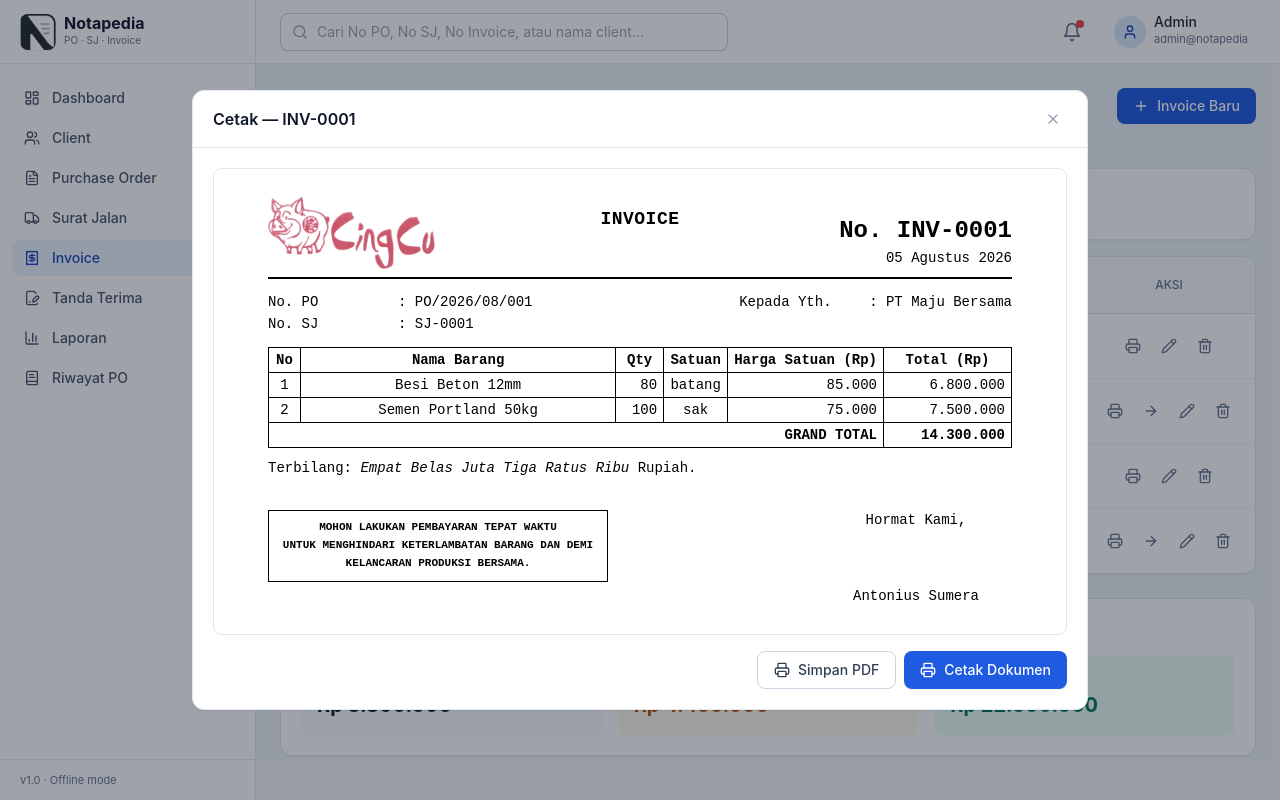
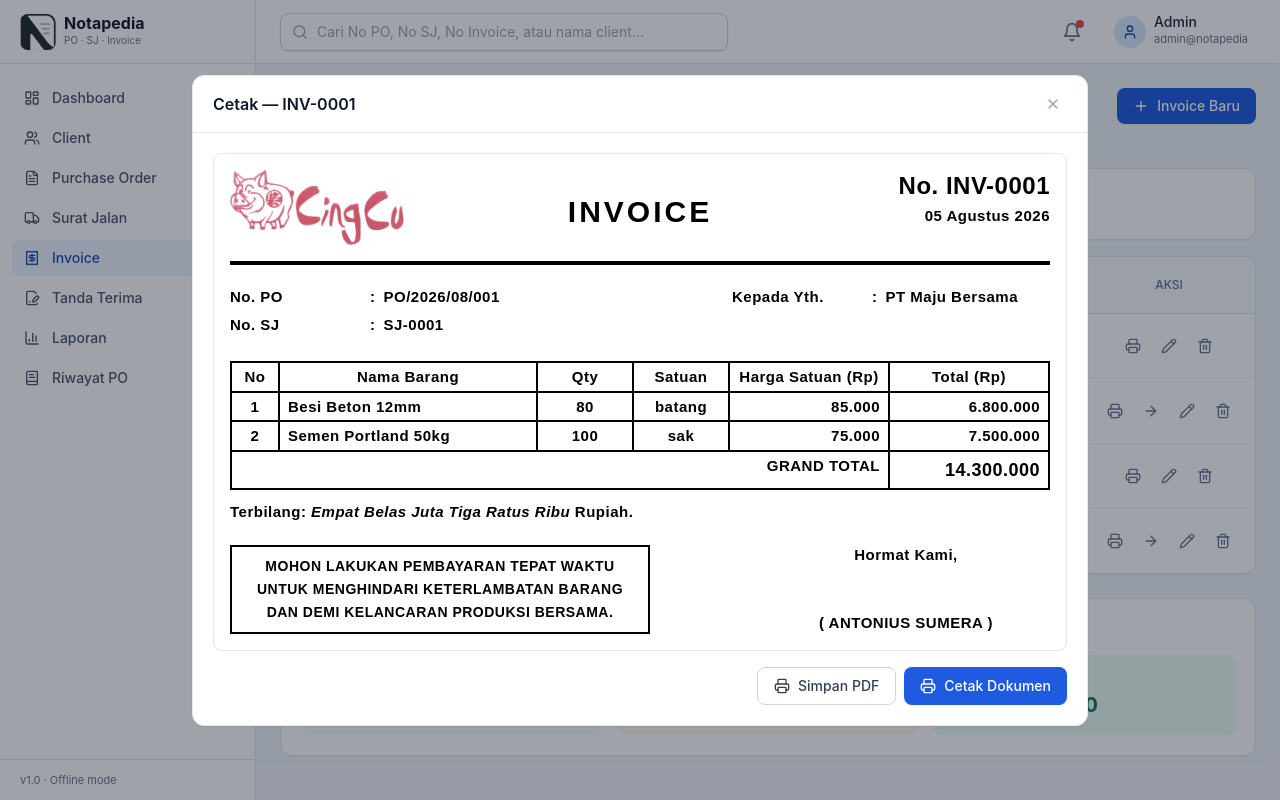
Before and after one commit to Aliester10/Notapedia, a React (Vite) app: page /#/invoice in a window 1280 px wide. Both pictures are taken after a click on the button 1133 px from the left and 346 px from the top of the page. Built offline with nearby package versions, Linux system fonts and the light colour scheme.

Commit message:
style(print): redesign template cetak dotmatrix - font Arial bold 15px, border tebal, margin @page, judul di tengah

```diff
--- a/src/components/PrintLayout.jsx
+++ b/src/components/PrintLayout.jsx
@@ -5,37 +5,61 @@
 import cingcuLogo from '../assets/cingculogo.png';
 
 const dotStyle = {
-  fontFamily: '"Courier New", Courier, monospace',
-  fontSize: '11px',
+  fontFamily: 'Arial, Helvetica, sans-serif',
+  fontSize: '15px',
+  lineHeight: '1.3',
+  fontWeight: '700',
+  WebkitFontSmoothing: 'none',
+  letterSpacing: '0.5px',
   color: '#000',
   background: '#fff',
 };
 
-const thTd = 'border border-black px-1.5 py-0.5 text-center align-top';
+const thTd = 'border-2 border-black px-2 py-1 align-top';
+const thClass = 'border-2 border-black px-2 py-1 text-center font-black align-middle whitespace-nowrap';
 
-function DocHeader({ kiri, tengah, kanan }) {
+function DocHeader({ tengah, kanan }) {
   return (
     <div>
-      <div className="flex items-start justify-between relative">
-        <img src={cingcuLogo} alt="logo" className="h-[72px] w-auto" />
-        {tengah && <div className="absolute left-1/2 -translate-x-1/2 text-center leading-[18px]">{tengah}</div>}
-        <div className="text-right leading-[22px] self-end text-sm">{kanan}</div>
+      <style>
+        {`
+          @media print {
+            @page {
+              margin: 0.8cm 1.3cm 1.3cm 1.3cm;
+            }
+          }
+        `}
+      </style>
+      <div className="relative flex items-start justify-between">
+        <div className="logo">
+          <img src={cingcuLogo} alt="logo" className="h-[75px] w-auto" />
+        </div>
+        {tengah && (
+          <div className="absolute left-1/2 -translate-x-1/2 pt-2">
+            {tengah}
+          </div>
+        )}
+        <div className="text-right">
+          {kanan}
+        </div>
       </div>
-      <div className="mt-2 border-b-2 border-black" />
+      <div className="mt-4 border-b-4 border-black" />
     </div>
   );
 }
 
 function MetaRow({ label, value }) {
   return (
-    <div>
-      <span className="inline-block w-[130px]">{label}</span>: {value}
+    <div className="flex">
+      <span className="inline-block w-[140px] font-semibold">{label}</span>
+      <span className="mr-2">:</span>
+      <span>{value}</span>
     </div>
   );
 }
 
 function TerbilangText({ total }) {
-  return <div className="mt-2.5 text-sm">Terbilang: <span className="italic capitalize">{terbilang(total)}</span> Rupiah.</div>;
+  return <div className="mt-3 text-[15px]">Terbilang: <span className="italic capitalize">{terbilang(total)}</span> Rupiah.</div>;
 }
 
 export function SJPrint({ sj }) {
@@ -44,45 +68,45 @@ export function SJPrint({ sj }) {
     0
   );
   return (
-    <div style={dotStyle} className="mx-auto max-w-3xl p-3">
+    <div style={dotStyle} className="w-full">
       <DocHeader
         tengah={
-          <div className="text-lg font-bold tracking-wide mt-2">SURAT JALAN</div>
+          <div className="text-3xl font-bold tracking-widest pt-4">SURAT JALAN</div>
         }
         kanan={
           <>
-            <div className="text-2xl font-bold">No. {sj.no_sj}</div>
-            <div>{formatDateLong(sj.tanggal_kirim)}</div>
+            <div className="mb-1 text-2xl font-bold">No. {sj.no_sj}</div>
+            <div className="text-[15px]">{formatDateLong(sj.tanggal_kirim)}</div>
           </>
         }
       />
-      <div className="mt-3 flex justify-between text-sm leading-[22px]">
-        <div>
+      <div className="mt-5 flex justify-between text-[15px] leading-relaxed">
+        <div className="space-y-1">
           <MetaRow label="No. PO" value={sj.no_po} />
           <MetaRow label="Pengirim" value={sj.nama_pengirim} />
         </div>
-        <div>
+        <div className="space-y-1 pr-8">
           <MetaRow label="Kepada Yth." value={sj.client_nama} />
         </div>
       </div>
 
-      <table className="mt-3 w-full border-collapse text-sm">
+      <table className="mt-6 w-full border-collapse text-[15px]">
         <thead>
           <tr>
-            <th className={`${thTd} text-center`}>No</th>
-            <th className={`${thTd} text-center`}>Nama Barang</th>
-            <th className={`${thTd} text-center`}>Satuan</th>
-            <th className={`${thTd} text-center`}>Qty</th>
-            <th className={`${thTd} text-center`}>Keterangan</th>
+            <th className={`${thClass} w-12`}>No</th>
+            <th className={thClass}>Nama Barang</th>
+            <th className={`${thClass} w-24`}>Satuan</th>
+            <th className={`${thClass} w-24`}>Qty</th>
+            <th className={`${thClass} w-64`}>Keterangan</th>
           </tr>
         </thead>
         <tbody>
           {sj.items.map((it, i) => (
             <tr key={it.id}>
-              <td className={thTd}>{i + 1}</td>
+              <td className={`${thTd} text-center`}>{i + 1}</td>
               <td className={thTd}>{it.nama_barang}</td>
-              <td className={thTd}>{it.satuan}</td>
-              <td className={`${thTd} text-center`}>{it.qty_kirim}</td>
+              <td className={`${thTd} text-center`}>{it.satuan}</td>
+              <td className={`${thTd} text-center font-bold`}>{it.qty_kirim}</td>
               <td className={thTd}>{it.keterangan || ''}</td>
             </tr>
           ))}
@@ -90,19 +114,19 @@ export function SJPrint({ sj }) {
       </table>
 
       {totalRetur > 0 && (
-        <div className="mt-2 text-sm">
+        <div className="mt-4 text-[15px] font-bold">
           Catatan Retur: {formatQty(totalRetur)} barang ditolak / dikembalikan.
         </div>
       )}
 
-      <div className="mt-9 grid grid-cols-2 gap-8 text-sm">
+      <div className="mt-4 flex justify-between px-12 text-[15px]">
         <div className="text-center">
           <div>Pengirim,</div>
-          <div className="mt-14">{sj.nama_pengirim}</div>
+          <div className="pt-[48px] font-bold uppercase">( {sj.nama_pengirim || '................'} )</div>
         </div>
         <div className="text-center">
           <div>Penerima,</div>
-          <div className="mt-14">( {sj.client_nama} )</div>
+          <div className="pt-[48px] font-bold uppercase">( {sj.client_nama} )</div>
         </div>
       </div>
     </div>
@@ -111,71 +135,70 @@ export function SJPrint({ sj }) {
 
 export function InvoicePrint({ inv }) {
   return (
-    <div style={dotStyle} className="mx-auto max-w-3xl p-3">
+    <div style={dotStyle} className="w-full">
       <DocHeader
         tengah={
-          <div className="text-lg font-bold tracking-wide mt-2">INVOICE</div>
+          <div className="text-3xl font-bold tracking-widest pt-4">INVOICE</div>
         }
         kanan={
           <>
-            <div className="text-2xl font-bold">No. {inv.no_invoice}</div>
-            <div>{formatDateLong(inv.tanggal_invoice)}</div>
+            <div className="mb-1 text-2xl font-bold">No. {inv.no_invoice}</div>
+            <div className="text-[15px]">{formatDateLong(inv.tanggal_invoice)}</div>
           </>
         }
       />
-      <div className="mt-3 flex justify-between text-sm leading-[22px]">
-        <div>
+      <div className="mt-5 flex justify-between text-[15px] leading-relaxed">
+        <div className="space-y-1">
           <MetaRow label="No. PO" value={inv.no_po} />
           <MetaRow label="No. SJ" value={inv.no_sj} />
-          {inv.rest && <MetaRow label="Rest" value={inv.rest} />}
         </div>
-        <div>
+        <div className="space-y-1 pr-8">
           <MetaRow label="Kepada Yth." value={inv.client_nama} />
         </div>
       </div>
 
-      <table className="mt-3 w-full border-collapse text-sm">
+      <table className="mt-6 w-full border-collapse text-[15px]">
         <thead>
           <tr>
-            <th className={`${thTd} w-8`}>No</th>
-            <th className={thTd}>Nama Barang</th>
-            <th className={`${thTd} w-12`}>Qty</th>
-            <th className={`${thTd} w-16`}>Satuan</th>
-            <th className={`${thTd} w-32 whitespace-nowrap`}>Harga Satuan (Rp)</th>
-            <th className={`${thTd} w-32 whitespace-nowrap`}>Total (Rp)</th>
+            <th className={`${thClass} w-12`}>No</th>
+            <th className={thClass}>Nama Barang</th>
+            <th className={`${thClass} w-24`}>Qty</th>
+            <th className={`${thClass} w-24`}>Satuan</th>
+            <th className={`${thClass} w-40 whitespace-nowrap`}>Harga Satuan (Rp)</th>
+            <th className={`${thClass} w-40 whitespace-nowrap`}>Total (Rp)</th>
           </tr>
         </thead>
         <tbody>
           {inv.items.map((it, i) => (
             <tr key={it.id}>
-              <td className={thTd}>{i + 1}</td>
+              <td className={`${thTd} text-center`}>{i + 1}</td>
               <td className={thTd}>{it.nama_barang}</td>
-              <td className={`${thTd} text-right`}>{it.qty}</td>
-              <td className={thTd}>{it.satuan}</td>
+              <td className={`${thTd} text-center font-bold`}>{it.qty}</td>
+              <td className={`${thTd} text-center`}>{it.satuan}</td>
               <td className={`${thTd} text-right`}>{formatQty(it.harga_satuan)}</td>
-              <td className={`${thTd} text-right`}>{formatQty(it.subtotal)}</td>
+              <td className={`${thTd} text-right font-bold`}>{formatQty(it.subtotal)}</td>
             </tr>
           ))}
         </tbody>
         <tfoot>
           <tr>
             <td colSpan={5} className={`${thTd} text-right font-bold`}>GRAND TOTAL</td>
-            <td className={`${thTd} text-right font-bold`}>{formatQty(inv.total)}</td>
+            <td className={`${thTd} text-right font-bold text-lg`}>{formatQty(inv.total)}</td>
           </tr>
         </tfoot>
       </table>
 
       <TerbilangText total={inv.total} />
 
-      <div className="mt-8 flex items-start justify-between">
-        <div className="w-[340px] border border-black p-2 text-center text-[11px] leading-relaxed font-bold">
+      <div className="mt-6 flex items-start justify-between">
+        <div className="w-[420px] border-2 border-black p-2 text-center text-sm leading-relaxed font-bold">
           MOHON LAKUKAN PEMBAYARAN TEPAT WAKTU<br />
           UNTUK MENGHINDARI KETERLAMBATAN BARANG DAN DEMI KELANCARAN PRODUKSI BERSAMA.
         </div>
 
-        <div className="text-center w-48 text-sm">
+        <div className="text-center w-56 text-[15px] mr-8">
           <div>Hormat Kami,</div>
-          <div className="mt-14">Antonius Sumera</div>
+          <div className="pt-[48px] font-bold uppercase">( Antonius Sumera )</div>
         </div>
       </div>
     </div>
@@ -184,65 +207,65 @@ export function InvoicePrint({ inv }) {
 
 export function TandaTerimaPrint({ tt }) {
   return (
-    <div style={dotStyle} className="mx-auto max-w-3xl p-3">
+    <div style={dotStyle} className="w-full">
       <DocHeader
         tengah={
-          <div className="text-lg font-bold tracking-wide mt-2">TANDA TERIMA</div>
+          <div className="text-3xl font-bold tracking-widest pt-4">TANDA TERIMA</div>
         }
         kanan={
           <>
-            <div className="text-2xl font-bold">No. {tt.no_dokumen}</div>
-            <div>{formatDateLong(tt.tanggal)}</div>
+            <div className="mb-1 text-2xl font-bold">No. {tt.no_dokumen}</div>
+            <div className="text-[15px]">{formatDateLong(tt.tanggal)}</div>
           </>
         }
       />
 
-      <div className="mt-3 text-sm leading-[22px]">
+      <div className="mt-2 space-y-1 text-[15px] leading-relaxed">
         <MetaRow label="Diserahkan oleh" value={tt.diserahkan_oleh} />
         <MetaRow label="Diterima oleh" value={tt.diterima_oleh || '-'} />
       </div>
 
-      <table className="mt-3 w-full border-collapse text-sm">
+      <table className="mt-6 w-full border-collapse text-[15px]">
         <thead>
           <tr>
-            <th className={thTd}>No</th>
-            <th className={thTd}>No. Invoice</th>
-            <th className={thTd}>Tgl Invoice</th>
-            <th className={thTd}>No. PO</th>
-            <th className={thTd}>Tanggal PO</th>
-            <th className={thTd}>Jumlah (Rp)</th>
+            <th className={`${thClass} w-12`}>No</th>
+            <th className={thClass}>No. Invoice</th>
+            <th className={thClass}>Tgl Invoice</th>
+            <th className={thClass}>No. PO</th>
+            <th className={thClass}>Tanggal PO</th>
+            <th className={`${thClass} w-48 whitespace-nowrap`}>Jumlah (Rp)</th>
           </tr>
         </thead>
         <tbody>
           {tt.items.map((it, i) => (
             <tr key={it.id}>
-              <td className={thTd}>{i + 1}</td>
-              <td className={thTd}>{it.no_invoice}</td>
-              <td className={thTd}>{formatDateLong(it.tanggal_invoice)}</td>
-              <td className={thTd}>{it.no_po || ''}</td>
-              <td className={thTd}>{formatDateLong(it.tanggal_po)}</td>
-              <td className={`${thTd} text-right`}>{formatRupiah(it.jumlah)}</td>
+              <td className={`${thTd} text-center`}>{i + 1}</td>
+              <td className={`${thTd} text-center`}>{it.no_invoice}</td>
+              <td className={`${thTd} text-center`}>{formatDateLong(it.tanggal_invoice)}</td>
+              <td className={`${thTd} text-center`}>{it.no_po || ''}</td>
+              <td className={`${thTd} text-center`}>{formatDateLong(it.tanggal_po)}</td>
+              <td className={`${thTd} text-right font-bold`}>{formatRupiah(it.jumlah)}</td>
             </tr>
           ))}
         </tbody>
         <tfoot>
           <tr>
             <td colSpan={5} className={`${thTd} text-right font-bold`}>GRAND TOTAL</td>
-            <td className={`${thTd} text-right font-bold`}>{formatRupiah(tt.total)}</td>
+            <td className={`${thTd} text-right font-bold text-lg`}>{formatRupiah(tt.total)}</td>
           </tr>
         </tfoot>
       </table>
 
-      <div className="mt-2.5 text-sm">Terbilang: <span className="italic capitalize">{terbilang(tt.total)}</span> Rupiah.</div>
+      <TerbilangText total={tt.total} />
 
-      <div className="mt-9 grid grid-cols-2 gap-8 text-sm">
+      <div className="mt-6 flex justify-between px-12 text-[15px]">
         <div className="text-center">
           <div>Yang Menyerahkan,</div>
-          <div className="mt-14">( {tt.diserahkan_oleh} )</div>
+          <div className="pt-[48px] font-bold uppercase">( {tt.diserahkan_oleh} )</div>
         </div>
         <div className="text-center">
           <div>Yang Menerima,</div>
-          <div className="mt-14">( {tt.diterima_oleh || '.................'} )</div>
+          <div className="pt-[48px] font-bold uppercase">( {tt.diterima_oleh || '.................'} )</div>
         </div>
       </div>
     </div>
```
Also changed, not shown: electron/print.js (+89 -83 lines), 1 other file (tests, documents, lock files or other folders).
